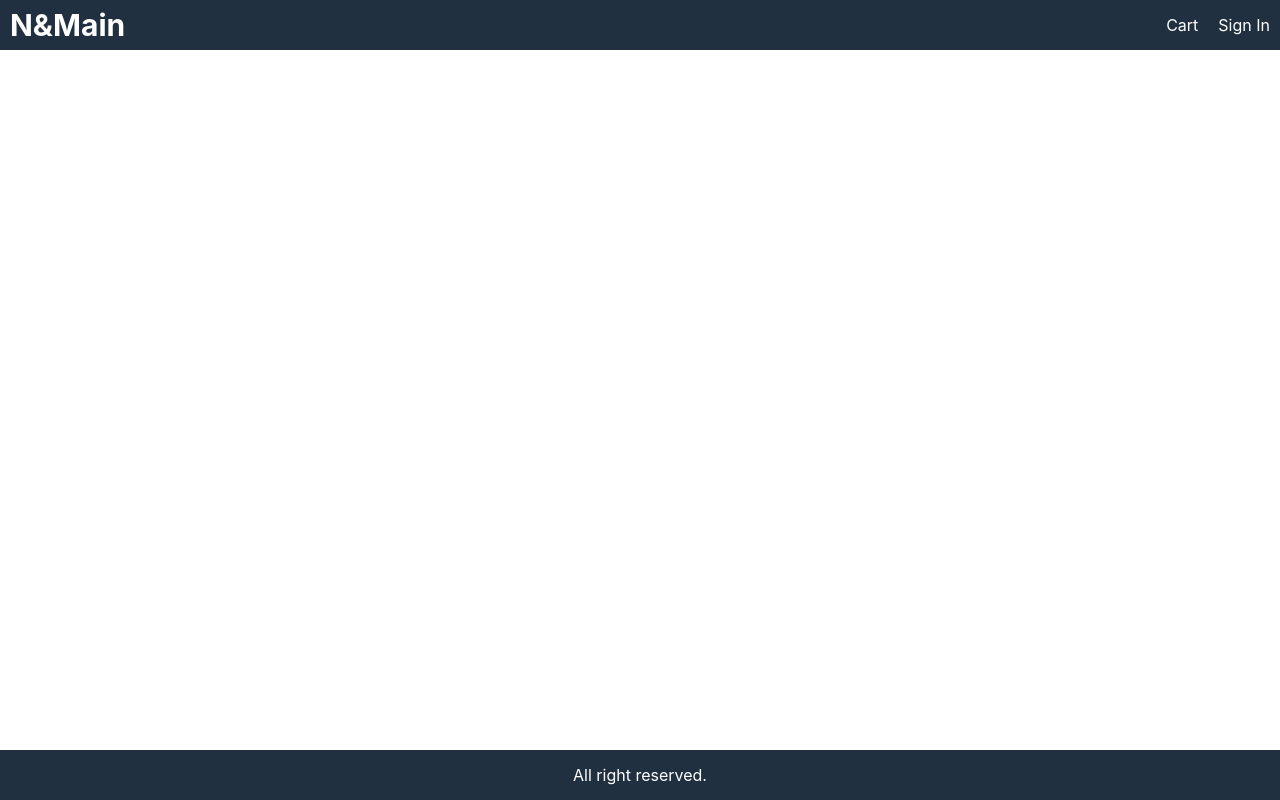
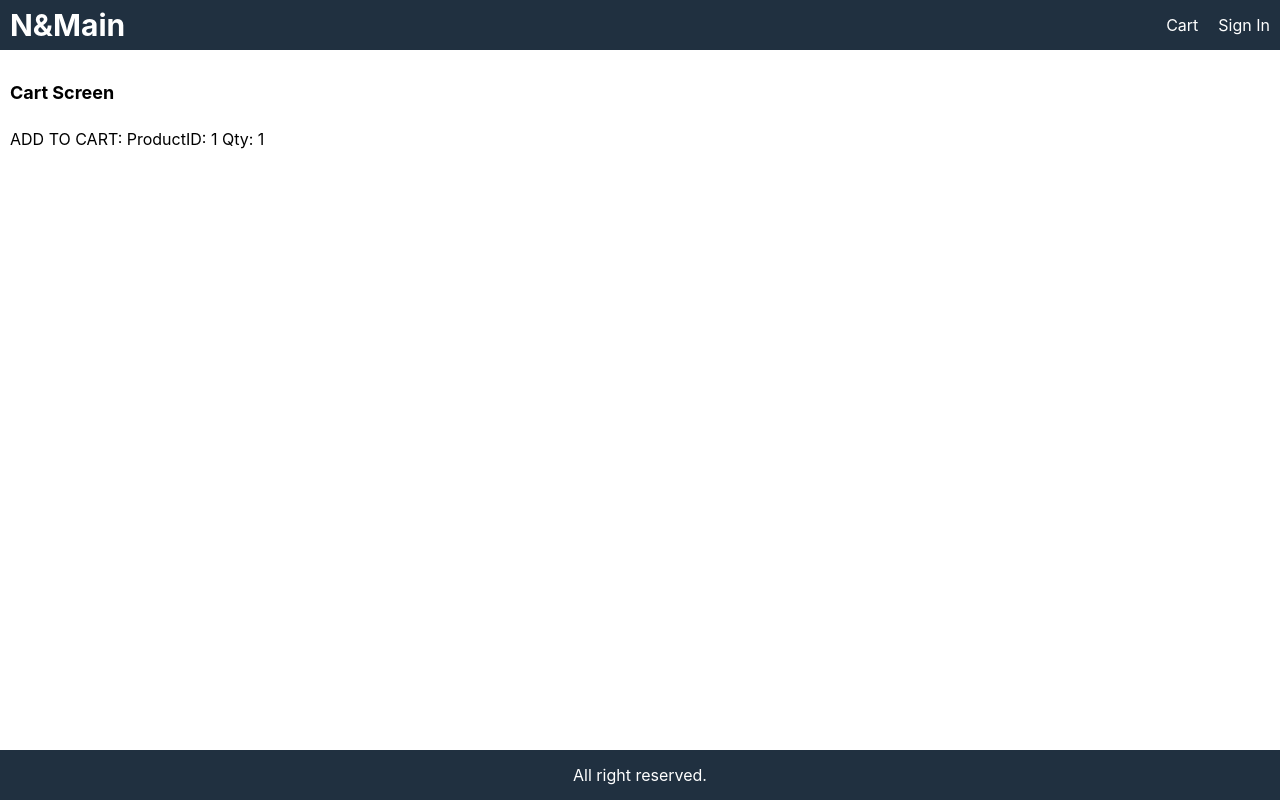
Before and after one commit to 0L1V31R/nmain-app, a React (Create React App) app in the folder frontend/: page /cart/1 in a window 1280 px wide. Built offline with nearby package versions, Linux system fonts and the light colour scheme.

Commit message:
handle add to cart button

```diff
--- a/frontend/src/App.js
+++ b/frontend/src/App.js
@@ -1,5 +1,6 @@
 import React from 'react';
 import { BrowserRouter, Route } from 'react-router-dom';
+import CartScreen from './screens/CartScreen';
 import HomeScreen from './screens/HomeScreen';
 import ProductScreen from './screens/ProductScreen';
 
@@ -17,6 +18,7 @@
           </div>
         </header>
         <main>
+          <Route path="/cart/:id?" component={CartScreen}></Route>
           <Route path="/product/:id" component={ProductScreen}></Route>
           <Route path="/" component={HomeScreen} exact></Route>
 
--- a/frontend/src/index.css
+++ b/frontend/src/index.css
@@ -70,6 +70,9 @@
 li {
   margin-top: 1rem;
 }
+input,
+select,
+textarea,
 button {
   padding: 1rem;
   border-radius: 0.5rem;
@@ -78,9 +81,14 @@
   font-family: -apple-system, BlinkMacSystemFont, Helvetica, Arial, sans-serif;
   -webkit-font-smoothing: antialiased;
   -moz-osx-font-smoothing: grayscale;
+}
+button {
   background-color: #f8f8f8;
   cursor: pointer;
 }
+input:hover,
+select:hover,
+textarea:hover,
 button:hover {
   border: 0.1rem #404040 solid;
 }
--- /dev/null
+++ b/frontend/src/screens/CartScreen.js
@@ -0,0 +1,14 @@
+import React from 'react';
+
+export default function CartScreen(props) {
+    const productId = props.match.params.id;
+    const qty = props.location.search? Number(props.location.search.split('=')[1]): 1;
+  return (
+    <div>
+        <h1>Cart Screen</h1>
+        <p>
+            ADD TO CART: ProductID: {productId} Qty: {qty}
+        </p>
+    </div>
+  );
+}
--- a/frontend/src/screens/ProductScreen.js
+++ b/frontend/src/screens/ProductScreen.js
@@ -1,4 +1,4 @@
-import React, { useEffect } from 'react';
+import React, { useEffect, useState } from 'react';
 import { useDispatch, useSelector } from 'react-redux';
 import { Link } from 'react-router-dom';
 import MessageBox from '../component/MessageBox';
@@ -9,12 +9,17 @@
 export default function ProductScreen(props) {
   const dispatch = useDispatch();
   const productId = props.match.params.id;
+  const [qty, setQty] = useState(1);
   const productDetails = useSelector( state => state.productDetails);
   const { loading, error, product } = productDetails;
 
   useEffect (() => {
     dispatch(detailsProduct(productId));
   }, [dispatch, productId]);
+
+  const addToCartHandler = () => {
+    props.history.push(`/cart/${productId}?qty=${qty}`);
+  };
 
   return (
     <div>
@@ -65,9 +70,30 @@
                     </div>
                   </div>
                 </li>
-                <li>
-                  <button className="primary block">Adicionar ao carrinho</button>
-                </li>
+                {
+                  product.countInStock > 0 && (
+                    <>
+                    <li>
+                      <div className="row">
+                        <div>Qty</div>
+                        <div>
+                          <select value={qty} onChange={e => setQty(e.target.value)}>
+                            {
+                              [...Array(product.countInStock).keys()].map( x => (
+                                <option key={x + 1} value={x + 1}>{x + 1}</option> )
+                              )
+                            }
+                          </select>
+                        </div>
+                      </div>
+                    </li>
+                    <li>
+                      <button onClick={addToCartHandler}
+                      className="primary block">Adicionar ao carrinho</button>
+                    </li>
+                    </>
+                  )
+                }
               </ul>
             </div>
           </div>
```
Also changed, not shown: 1 other file (tests, documents, lock files or other folders).
